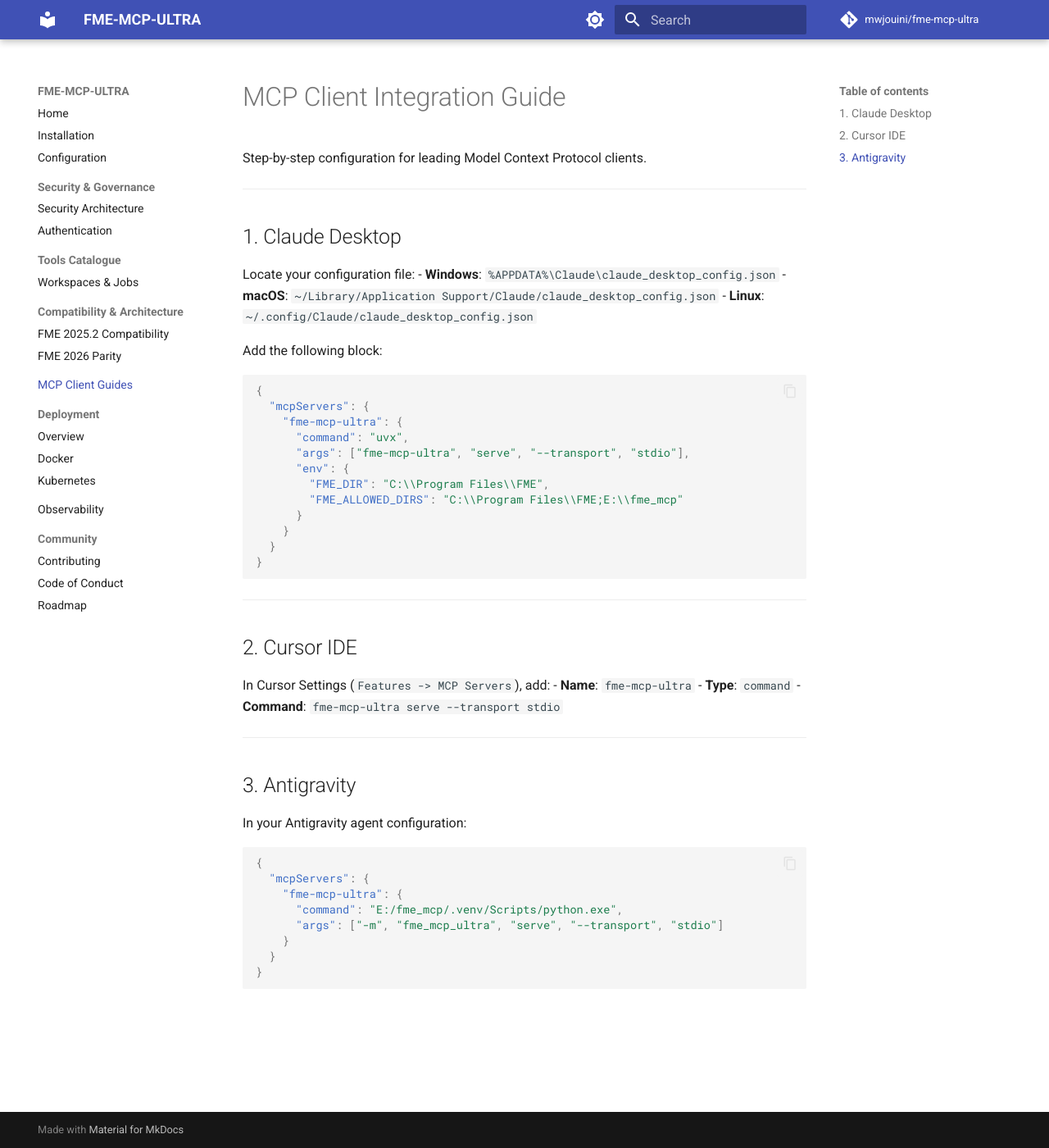
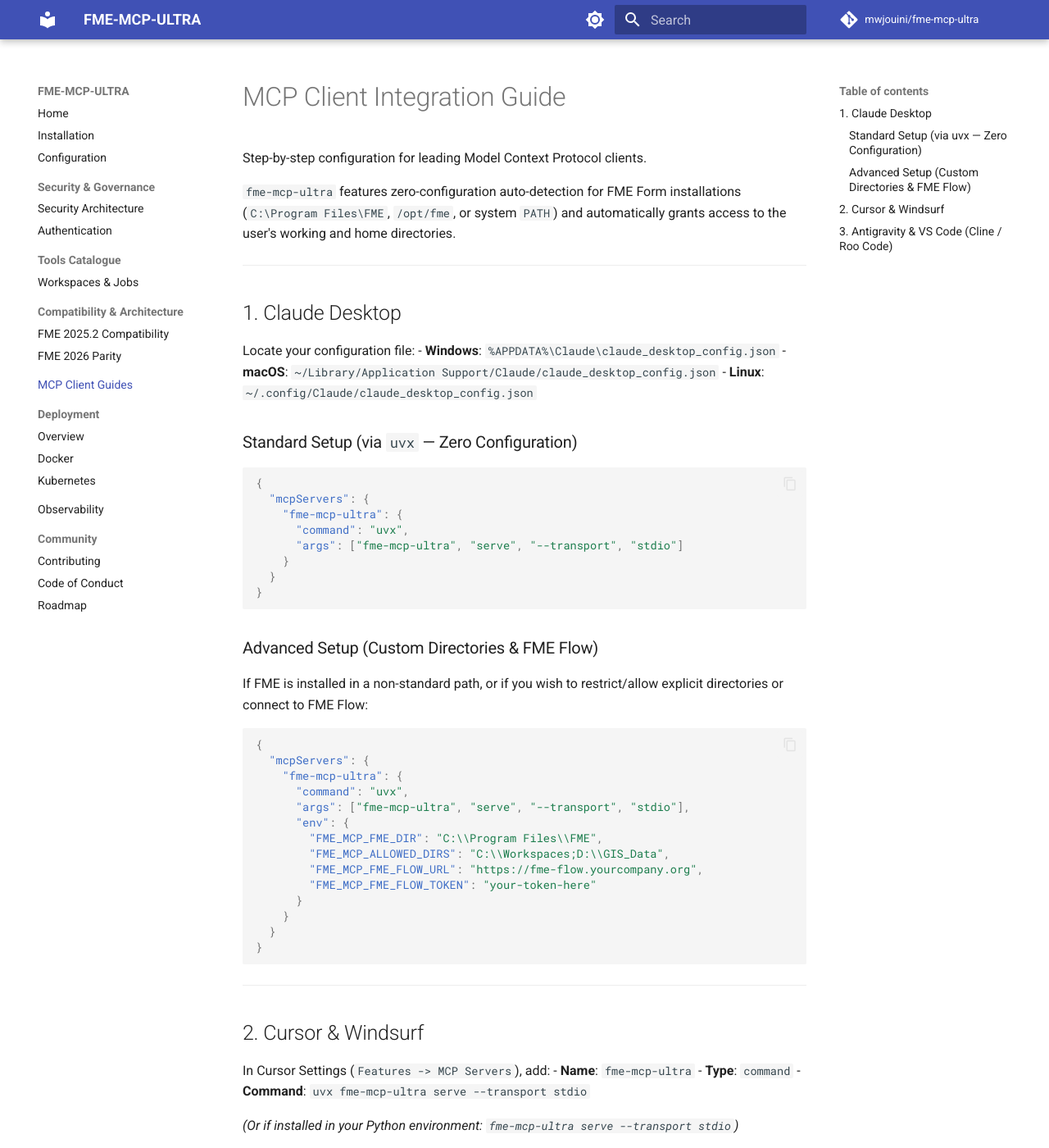
Before and after one commit to mwjouini/fme-mcp-ultra, an MkDocs documentation site: the page built from docs/mcp-clients.md, in a window 1280 px wide and 1400 px high. Shown: the whole window at 82% size. Built offline with MkDocs 1.6.1 and Material for MkDocs 9.7.7, drawn with Linux system fonts in a browser that asks for light colours; comment, search, counter and statistics services are not loaded; some of the changed text lies outside the part shown.

Commit message:
fix(security): generalise path resolution and eliminate hardcoded developer paths

````diff
--- a/docs/mcp-clients.md
+++ b/docs/mcp-clients.md
@@ -1,6 +1,8 @@
 # MCP Client Integration Guide
 
 Step-by-step configuration for leading Model Context Protocol clients.
+
+`fme-mcp-ultra` features zero-configuration auto-detection for FME Form installations (`C:\Program Files\FME`, `/opt/fme`, or system `PATH`) and automatically grants access to the user's working and home directories.
 
 ---
 
@@ -11,7 +13,20 @@ Locate your configuration file:
 - **macOS**: `~/Library/Application Support/Claude/claude_desktop_config.json`
 - **Linux**: `~/.config/Claude/claude_desktop_config.json`
 
-Add the following block:
+### Standard Setup (via `uvx` — Zero Configuration)
+```json
+{
+  "mcpServers": {
+    "fme-mcp-ultra": {
+      "command": "uvx",
+      "args": ["fme-mcp-ultra", "serve", "--transport", "stdio"]
+    }
+  }
+}
+```
+
+### Advanced Setup (Custom Directories & FME Flow)
+If FME is installed in a non-standard path, or if you wish to restrict/allow explicit directories or connect to FME Flow:
 ```json
 {
   "mcpServers": {
@@ -19,8 +34,10 @@ Add the following block:
       "command": "uvx",
       "args": ["fme-mcp-ultra", "serve", "--transport", "stdio"],
       "env": {
-        "FME_DIR": "C:\\Program Files\\FME",
-        "FME_ALLOWED_DIRS": "C:\\Program Files\\FME;E:\\fme_mcp"
+        "FME_MCP_FME_DIR": "C:\\Program Files\\FME",
+        "FME_MCP_ALLOWED_DIRS": "C:\\Workspaces;D:\\GIS_Data",
+        "FME_MCP_FME_FLOW_URL": "https://fme-flow.yourcompany.org",
+        "FME_MCP_FME_FLOW_TOKEN": "your-token-here"
       }
     }
   }
@@ -29,24 +46,26 @@ Add the following block:
 
 ---
 
-## 2. Cursor IDE
+## 2. Cursor & Windsurf
 
 In Cursor Settings (`Features -> MCP Servers`), add:
 - **Name**: `fme-mcp-ultra`
 - **Type**: `command`
-- **Command**: `fme-mcp-ultra serve --transport stdio`
+- **Command**: `uvx fme-mcp-ultra serve --transport stdio`
+
+*(Or if installed in your Python environment: `fme-mcp-ultra serve --transport stdio`)*
 
 ---
 
-## 3. Antigravity
+## 3. Antigravity & VS Code (Cline / Roo Code)
 
-In your Antigravity agent configuration:
+In your agent configuration file:
 ```json
 {
   "mcpServers": {
     "fme-mcp-ultra": {
-      "command": "E:/fme_mcp/.venv/Scripts/python.exe",
-      "args": ["-m", "fme_mcp_ultra", "serve", "--transport", "stdio"]
+      "command": "fme-mcp-ultra",
+      "args": ["serve", "--transport", "stdio"]
     }
   }
 }
````
Also changed, not shown: README.md (+1 -1 lines), 5 other files.
